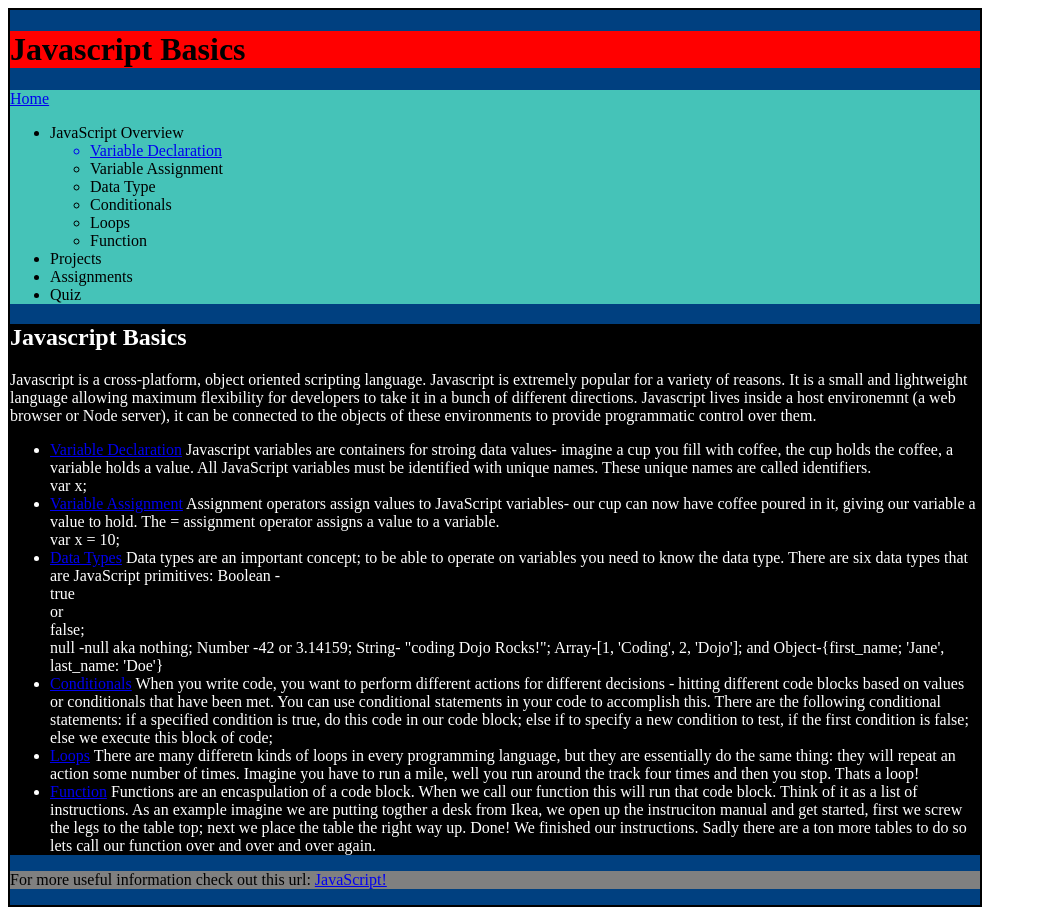
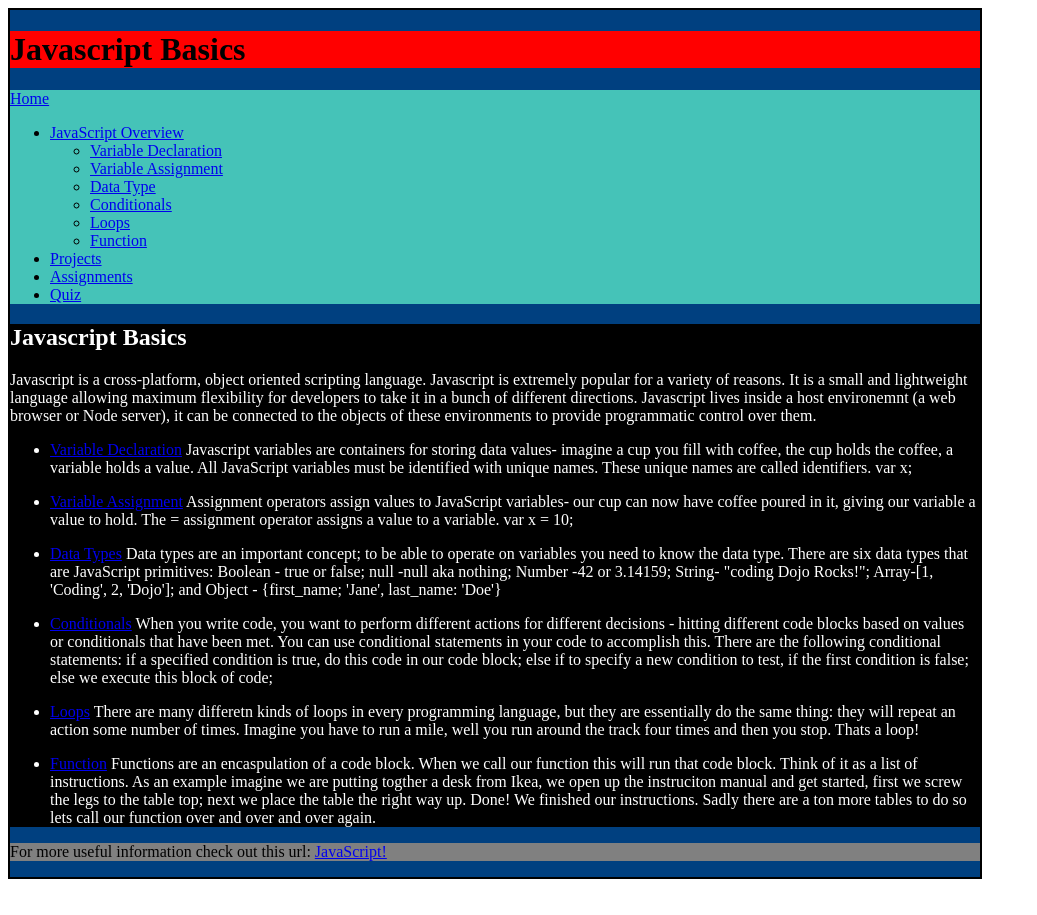
Before and after one commit to infogirl/codingdojoJavascriptBasicAssignment, a plain HTML site: page index.html in a window 1280 px wide. Shown: the whole page, without its empty margins (0-1037 px from the left). After the commit the page ends 887 px from the top, so only its background shows below. Drawn offline with Linux system fonts and the light colour scheme.

Commit message:
finished and validated html

```diff
--- a/index.html
+++ b/index.html
@@ -1,4 +1,5 @@
 <!DOCTYPE html>
+<html lang="en">
   <head>
     <meta charset="UTF-8">
     <title>Javascript Basics</title>
@@ -10,49 +11,52 @@
       <div id="header">
         <h1>Javascript Basics</h1>
       </div>
+
       <div id="navigation">
         <a href="#">Home</a>
         <ul>
-        <li>JavaScript Overview</li>
-        <!--make sure to include anchor tags and links -->
+          <li><a href="#">JavaScript Overview</a></li>
           <ul>
-            <a href="#variable_declaration"><li>Variable Declaration</li></a>
-            <li>Variable Assignment</li>
-            <li>Data Type</li>
-            <li>Conditionals</li>
-            <li>Loops</li>
-            <li>Function</li>
+            <li><a href="#">Variable Declaration</a></li>
+            <li><a href="#">Variable Assignment</a></li>
+            <li><a href="#">Data Type</a></li>
+            <li><a href="#">Conditionals</a></li>
+            <li><a href="#">Loops</a></li>
+            <li><a href="#">Function</a></li>
           </ul>
-        <li>Projects</li>
-        <li>Assignments</li>
-        <li>Quiz</li>
+          <li><a href="#">Projects</a></li>
+          <li><a href="#">Assignments</a></li>
+          <li><a href="#">Quiz</a></li>
         </ul>
       </div>
+
       <div id="main_content">
         <h2>Javascript Basics</h2>
         <p>Javascript is a cross-platform, object oriented scripting language.  Javascript is extremely popular for a variety of reasons. It is a small and
         lightweight language allowing maximum flexibility for developers to take it in a bunch of different directions.  Javascript lives inside a host environemnt (a web browser or Node server),
         it can be connected to the objects of these environments to provide programmatic control over them.</p>
         <ul>
-        <li id="variable_declaration"><a href="#">Variable Declaration</a> Javascript variables are containers for stroing data values- imagine a cup you fill with coffee, the cup holds the coffee,
-        a variable holds a value.  All JavaScript variables must be identified with unique names.  These unique names are called identifiers. <div class="term_highlight">var x;</div></li>
-        <li><a href="#">Variable Assignment</a> Assignment operators assign values to JavaScript variables- our cup can now have coffee poured in it, giving our variable a value to hold.
-        The = assignment operator assigns a value to a variable. <div class="term_highlight">var x = 10;</div></li>
-        <li><a href="#">Data Types</a> Data types are an important concept; to be able to operate on variables you need to know the data type.  There are six data types that are
-        JavaScript primitives: Boolean - <div class="term_highlight">true</div> or <div class="term_highlight">false;</div> null -null aka nothing; Number -42 or 3.14159; String-
-        "coding Dojo Rocks!"; Array-[1, 'Coding', 2, 'Dojo']; and Object-{first_name; 'Jane', last_name: 'Doe'}</li>
-        <li><a href="#">Conditionals</a> When you write code, you want to perform different actions for different decisions - hitting different code blocks
+          <li><p><a href="#">Variable Declaration</a> Javascript variables are containers for storing data values- imagine a cup you fill with coffee, the cup holds the coffee,
+          a variable holds a value.  All JavaScript variables must be identified with unique names.  These unique names are called identifiers. <span class="term_highlight">var x;</span></p></li>
+          <li><p><a href="#">Variable Assignment</a> Assignment operators assign values to JavaScript variables- our cup can now have coffee poured in it, giving our variable a value to hold.
+          The = assignment operator assigns a value to a variable. <span class="term_highlight">var x = 10;</span></p></li>
+          <li><p><a href="#">Data Types</a> Data types are an important concept; to be able to operate on variables you need to know the data type.  There are six data types that are
+          JavaScript primitives: Boolean - <span class="term_highlight">true</span> or <span class="term_highlight">false;</span> null <span class="term_highlight">-null</span> aka nothing; Number <span class="term_highlight">-42</span> or <span class="term_highlight">3.14159;</span> String-
+          <span class="term_highlight">"coding Dojo Rocks!";</span> Array-<span class="term_highlight">[1, 'Coding', 2, 'Dojo'];</span> and Object - <span class="term_highlight">{first_name; 'Jane', last_name: 'Doe'}</span></p></li>
+          <li><p><a href="#">Conditionals</a> When you write code, you want to perform different actions for different decisions - hitting different code blocks
           based on values or conditionals that have been met.  You can use conditional statements in your code to accomplish this.  There are the following conditional statements:
-        if a specified condition is true, do this code in our code block; else if to specify a new condition to test, if the first condition is false; else we execute this block of code;</li>
-        <li><a href="#">Loops</a> There are many differetn kinds of loops in every programming language, but they are essentially do the same thing: they will repeat an action
-        some number of times.  Imagine you have to run a mile, well you run around the track four times and then you stop.  Thats a loop!</li>
-        <li><a href="#">Function</a> Functions are an encaspulation of a code block.  When we call our function this will run that code block. Think of it as a list of instructions.
+          <span class="term_highlight">if</span> a specified condition is true, do this code in our code block; <span class="term_highlight">else if</span> to specify a new condition to test, if the first condition is false; <span class="term_highlight">else</span> we execute this block of code;</p></li>
+          <li><p><a href="#">Loops</a> There are many differetn kinds of loops in every programming language, but they are essentially do the same thing: they will repeat an action
+          some number of times.  Imagine you have to run a mile, well you run around the track four times and then you stop.  Thats a loop!</p></li>
+          <li><p><a href="#">Function</a> Functions are an encaspulation of a code block.  When we call our function this will run that code block. Think of it as a list of instructions.
           As an example imagine we are putting togther a desk from Ikea, we open up the instruciton manual and get started, first we screw the legs to the table top; next we place the table
-        the right way up. Done! We finished our instructions.  Sadly there are a ton more tables to do so lets call our function over and over and over again.</li>
+          the right way up. Done! We finished our instructions.  Sadly there are a ton more tables to do so lets call our function over and over and over again.</p></li>
         </ul>
       </div>
+
       <div id="footer">
         <p>For more useful information check out this url: <a href="#">JavaScript!</a></p>
       </div>
     </div>
   </body>
+</html>
```
Lines whose indentation alone changed are shown as unchanged.
